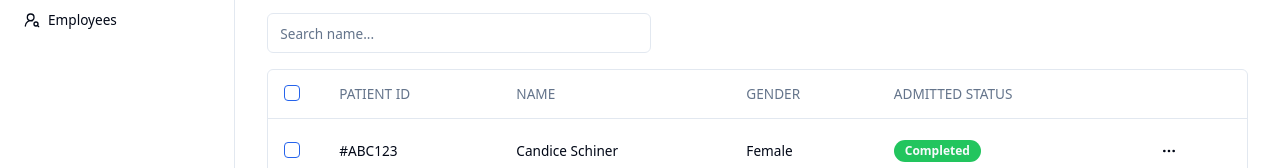
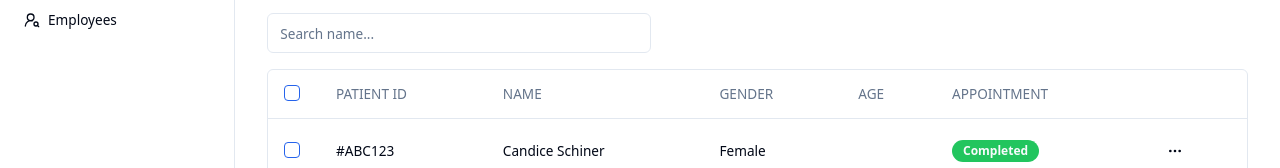
Before and after one commit to mikelisrael/ulcerave-app, a Next.js app: page /dashboard/patients in a window 1280 px wide. Shown: the part 200-368 px from the top of the page. Built offline with nearby package versions, Linux system fonts and the light colour scheme; no server answers.

Commit message:
Add age column to patient table

```diff
--- a/components/tables/patient-tables/columns.tsx
+++ b/components/tables/patient-tables/columns.tsx
@@ -38,8 +38,12 @@ export const columns: ColumnDef<Patient>[] = [
     header: "GENDER",
   },
   {
+    accessorKey: "age",
+    header: "AGE",
+  },
+  {
     accessorKey: "status",
-    header: "ADMITTED STATUS",
+    header: "APPOINTMENT",
     cell: ({ row }) => {
       const status = row.getValue("status") as string;
 
```
